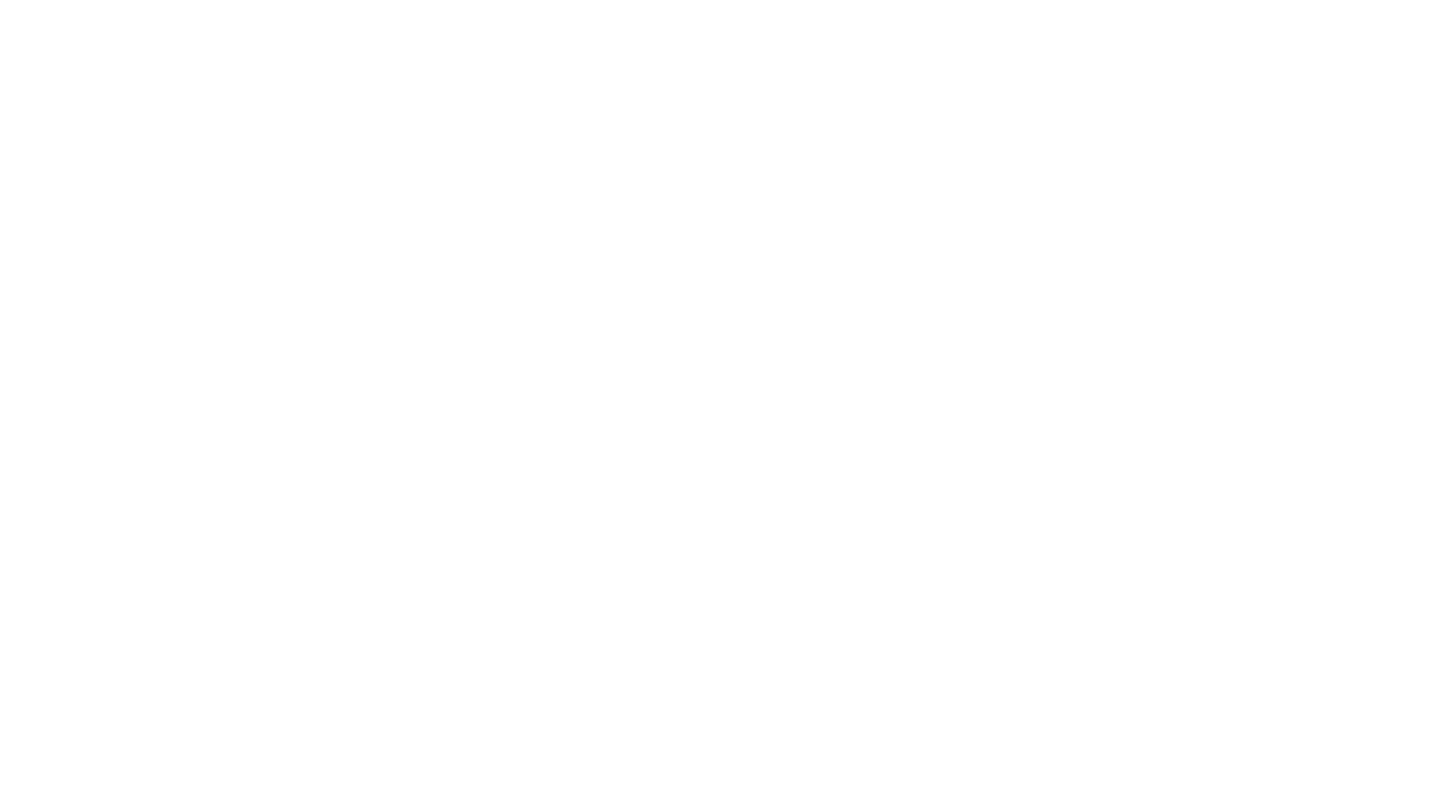
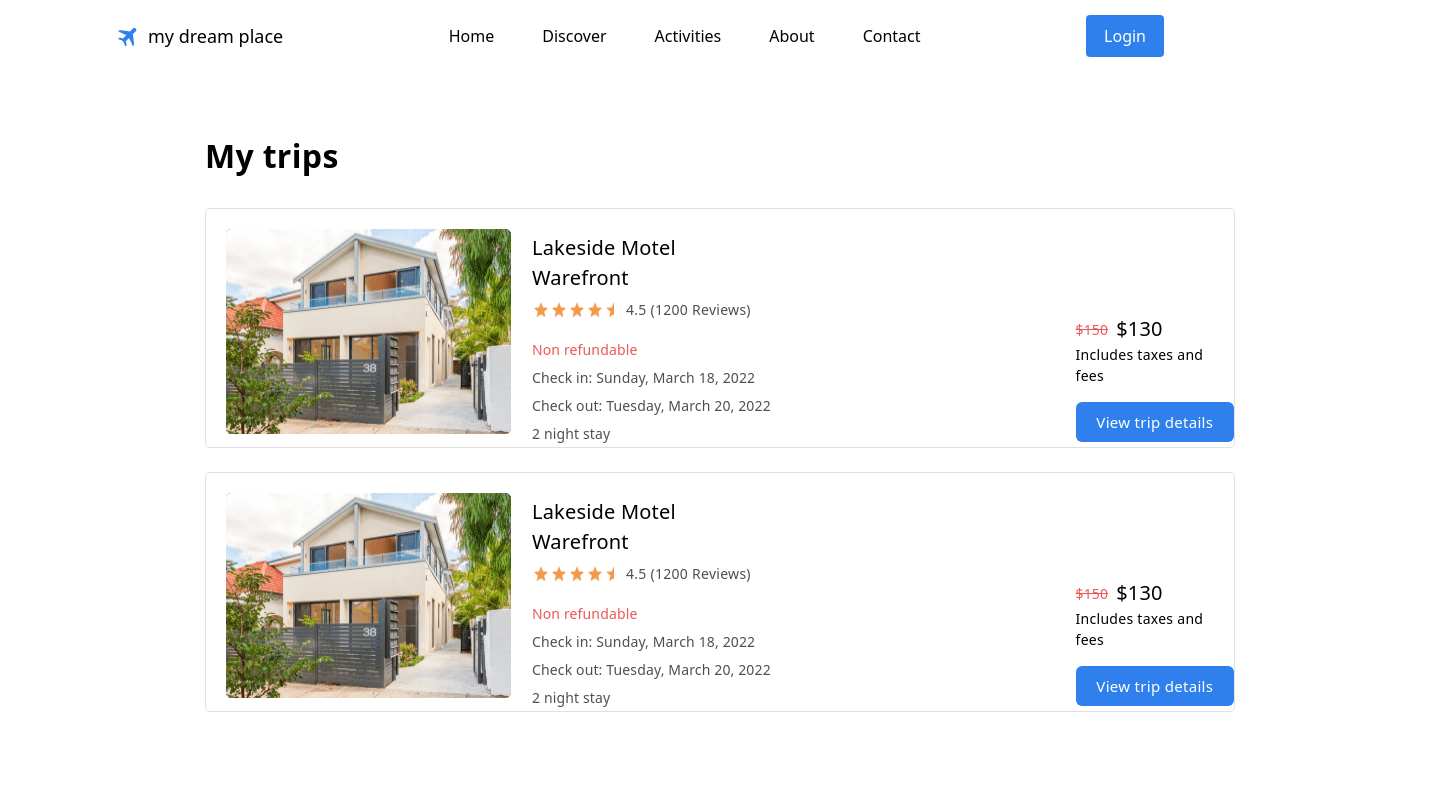
Before and after one commit to AMR1772000/my-dream-place, a Vue app: page /myTrips in a window 1280 px wide. Before the commit this address had no page. Shown: the top 800 px of the page, 1440 px wide, since content can reach past the window. Built offline with nearby package versions, Linux system fonts and the light colour scheme.

Commit message:
design myTrips page

```diff
--- /dev/null
+++ b/src/components/ShowTrips.vue
@@ -0,0 +1,95 @@
+<template>
+  <div>
+    <div class="mt-[60px] ml-[105px] mb-[28px] flex ">
+      <h1 class="text-[32px] font-semibold tracking-[0.32px]">My trips</h1>
+    </div>
+    <div>
+      <div class="w-[1030px] h-[240px] rounded-[5px] border border-solid border-borderColor mb-[24px] ml-[105px]">
+        <div class="flex flex-row">
+          <div class="mr-[24px]">
+            <img src="@/assets/images/house.png" alt="house" class="w-[285px] h-[205px] my-[20px] ml-[20px]">
+          </div>
+          <div class="flex flex-col">
+            <h1 class="text-[20px] font-medium tracking-[0.2px] mt-[24px]">Lakeside Motel Warefront</h1>
+
+            <div class="flex flex-row mt-[7px]">
+              <img src="@/assets/images/star.png" alt="star" >
+              <img src="@/assets/images/star.png" alt="star">
+              <img src="@/assets/images/star.png" alt="star">
+              <img src="@/assets/images/star.png" alt="star">
+              <img src="@/assets/images/Half-star.png" alt="star">
+              <p class="text-lightGrey text-[14px] leading-5 font-normal tracking-[0.28px] ml-[12px]">4.5 (1200 Reviews)</p>
+            </div>
+
+              <div>
+                <p class="text-[#eb5757] text-[14px] leading-5 font-normal tracking-[0.14px] mb-[8px] mt-[20px]">Non refundable</p>
+                <p class="text-lightGrey text-[14px] leading-5 font-normal tracking-[0.14px] mb-[8px]">Check in: Sunday, March 18, 2022</p>
+                <p class="text-lightGrey text-[14px] leading-5 font-normal tracking-[0.14px] mb-[8px]">Check out: Tuesday, March 20, 2022</p>
+                <p class="text-lightGrey text-[14px] leading-5 font-normal tracking-[0.14px] mb-[8px]">2 night stay</p>
+              </div>
+
+          </div>
+          <div class="flex flex-col ml-[300px]">
+            <div class="flex flex-row ">
+              <p class="text-[14px] font-medium line-through text-[#eb5757] tracking-[0.14px] mr-[8px] mt-[110px]">$150</p>
+              <p class="text-[20px] font-medium tracking-[0.2px] mt-[105px]">$130</p>
+            </div>
+            <p class="text-[14px] tracking-[0.28px] font-light mb-[16px]">Includes taxes and fees</p>
+            <button class="text-[15px] font-medium leading-5 tracking-[0.3px] text-white bg-customBlue rounded-md py-[10px] px-[18px] flex justify-center items-center">View trip details</button>
+          </div>
+        </div>
+      </div>
+
+      <div class="w-[1030px] h-[240px] rounded-[5px] border border-solid border-borderColor mb-[577px] ml-[105px]">
+        <div class="flex flex-row">
+          <div class="mr-[24px]">
+            <img src="@/assets/images/house.png" alt="house" class="w-[285px] h-[205px] my-[20px] ml-[20px]">
+          </div>
+          <div class="flex flex-col">
+            <h1 class="text-[20px] font-medium tracking-[0.2px] mt-[24px]">Lakeside Motel Warefront</h1>
+
+            <div class="flex flex-row mt-[7px]">
+              <img src="@/assets/images/star.png" alt="star" >
+              <img src="@/assets/images/star.png" alt="star">
+              <img src="@/assets/images/star.png" alt="star">
+              <img src="@/assets/images/star.png" alt="star">
+              <img src="@/assets/images/Half-star.png" alt="star">
+              <p class="text-lightGrey text-[14px] leading-5 font-normal tracking-[0.28px] ml-[12px]">4.5 (1200 Reviews)</p>
+            </div>
+
+              <div>
+                <p class="text-[#eb5757] text-[14px] leading-5 font-normal tracking-[0.14px] mb-[8px] mt-[20px]">Non refundable</p>
+                <p class="text-lightGrey text-[14px] leading-5 font-normal tracking-[0.14px] mb-[8px]">Check in: Sunday, March 18, 2022</p>
+                <p class="text-lightGrey text-[14px] leading-5 font-normal tracking-[0.14px] mb-[8px]">Check out: Tuesday, March 20, 2022</p>
+                <p class="text-lightGrey text-[14px] leading-5 font-normal tracking-[0.14px] mb-[8px]">2 night stay</p>
+              </div>
+
+          </div>
+          <div class="flex flex-col ml-[300px]">
+            <div class="flex flex-row ">
+              <p class="text-[14px] font-medium line-through text-[#eb5757] tracking-[0.14px] mr-[8px] mt-[110px]">$150</p>
+              <p class="text-[20px] font-medium tracking-[0.2px] mt-[105px]">$130</p>
+            </div>
+            <p class="text-[14px] tracking-[0.28px] font-light mb-[16px]">Includes taxes and fees</p>
+            <button class="text-[15px] font-medium leading-5 tracking-[0.3px] text-white bg-customBlue rounded-md py-[10px] px-[18px] flex justify-center items-center">View trip details</button>
+          </div>
+        </div>
+      </div>
+    </div>
+
+  </div>
+</template>
+
+<script>
+import {ref} from 'vue';
+  export default {
+    setup(){
+      const myTrips = ref([
+        {},
+      ])
+      return {
+
+      };
+    }
+  }
+</script>
--- a/src/components/SiteNavigation.vue
+++ b/src/components/SiteNavigation.vue
@@ -29,7 +29,7 @@
             <li>
               <div class="flex flex-row gap-[10px] py-[10px] pr-[10px] pl-[14px]">
                 <img src="@/assets/images/my-trips.png" alt="my trips" class="w-5 h-5">
-                <p class="text-lightGrey text-[15px] font-normal leading-5 tracking-[0.3px]">My trips</p>
+                <router-link to="/myTrips" class="text-lightGrey text-[15px] font-normal leading-5 tracking-[0.3px]">My trips</router-link>
               </div>
             </li>
             <li>
--- a/src/router/index.js
+++ b/src/router/index.js
@@ -2,7 +2,7 @@ import { createRouter, createWebHistory } from 'vue-router'
 import HomeView from '../views/HomeView.vue'
 import LoginView from '../views/LoginView.vue'
 import SearchResults from '../views/SearchResults.vue'
-
+import MyTripsView from '../views/MyTripsView.vue'
 const router = createRouter({
   history: createWebHistory(import.meta.env.BASE_URL),
   routes: [
@@ -20,6 +20,11 @@ const router = createRouter({
       path: '/searchresults',
       name: 'results',
       component: SearchResults
+    },
+    {
+      path: '/myTrips',
+      name: 'myTrips',
+      component: MyTripsView
     }
   ]
 });
--- /dev/null
+++ b/src/views/MyTripsView.vue
@@ -0,0 +1,17 @@
+<template>
+  <div class="">
+    <SiteNavigation/>
+    <ShowTrips/>
+    <CovidRestriction class="mb-[40px]"/>
+    <SiteFooter/>
+  </div>
+</template>
+
+<script setup>
+import CovidRestriction from '../components/CovidRestriction.vue';
+import ShowTrips from '../components/ShowTrips.vue';
+import SiteFooter from '../components/SiteFooter.vue';
+import SiteNavigation from '../components/SiteNavigation.vue';
+
+
+</script>
--- a/src/views/SearchResults.vue
+++ b/src/views/SearchResults.vue
@@ -1,9 +1,8 @@
 <template>
   <div>
-
   <div class="w-[1440px] h-[200px]  text-white ml-[-100px] mr-[-100px] bg-gradient-to-b from-lightBlue to-darkBlue px-[100px] relative">
     <SiteNavigation/>
-    <SearchBar class="absolute top-[161px] left-[205px] "/>
+    <SearchBar class="absolute top-[160px] left-[205px] "/>
   </div>
   <div class="flex flex-row">
     <div>
@@ -29,8 +28,8 @@ import SearchBar from '../components/SearchBar.vue';
 import FilterByPrice from '../components/FilterByPrice.vue';
 import FilterByRating from '../components/FilterByRating.vue';
 import SearchByProperty from '../components/SearchByProperty.vue';
-import DisplayResults from '../components/DisplayResults.vue';
 import CovidRestriction from '../components/CovidRestriction.vue'
 import SiteFooter from '../components/SiteFooter.vue'
+import DisplayResults from '../components/DisplayResults.vue';
 
 </script>
```
Also changed, not shown: src/assets/images/house.png (added), 1 other file (tests, documents, lock files or other folders).
